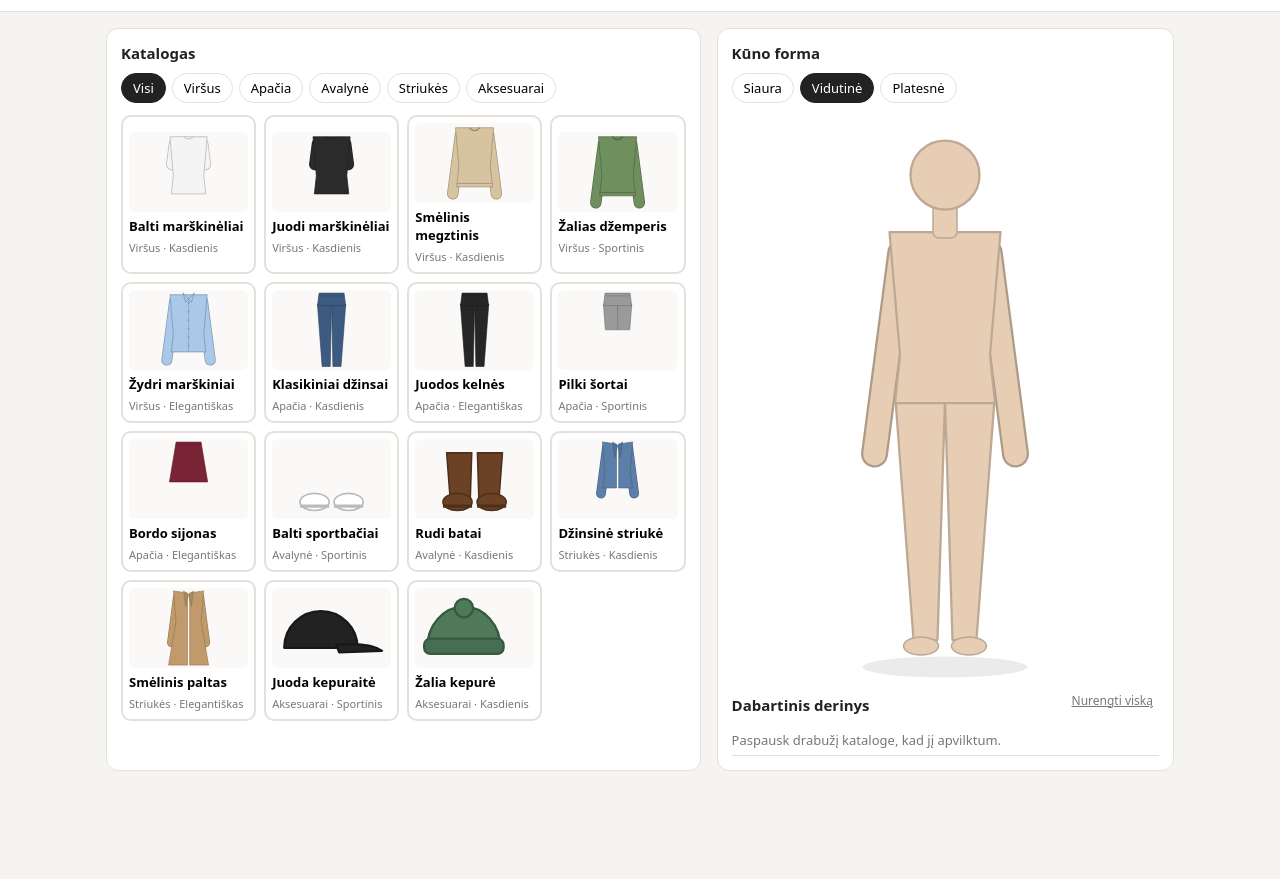
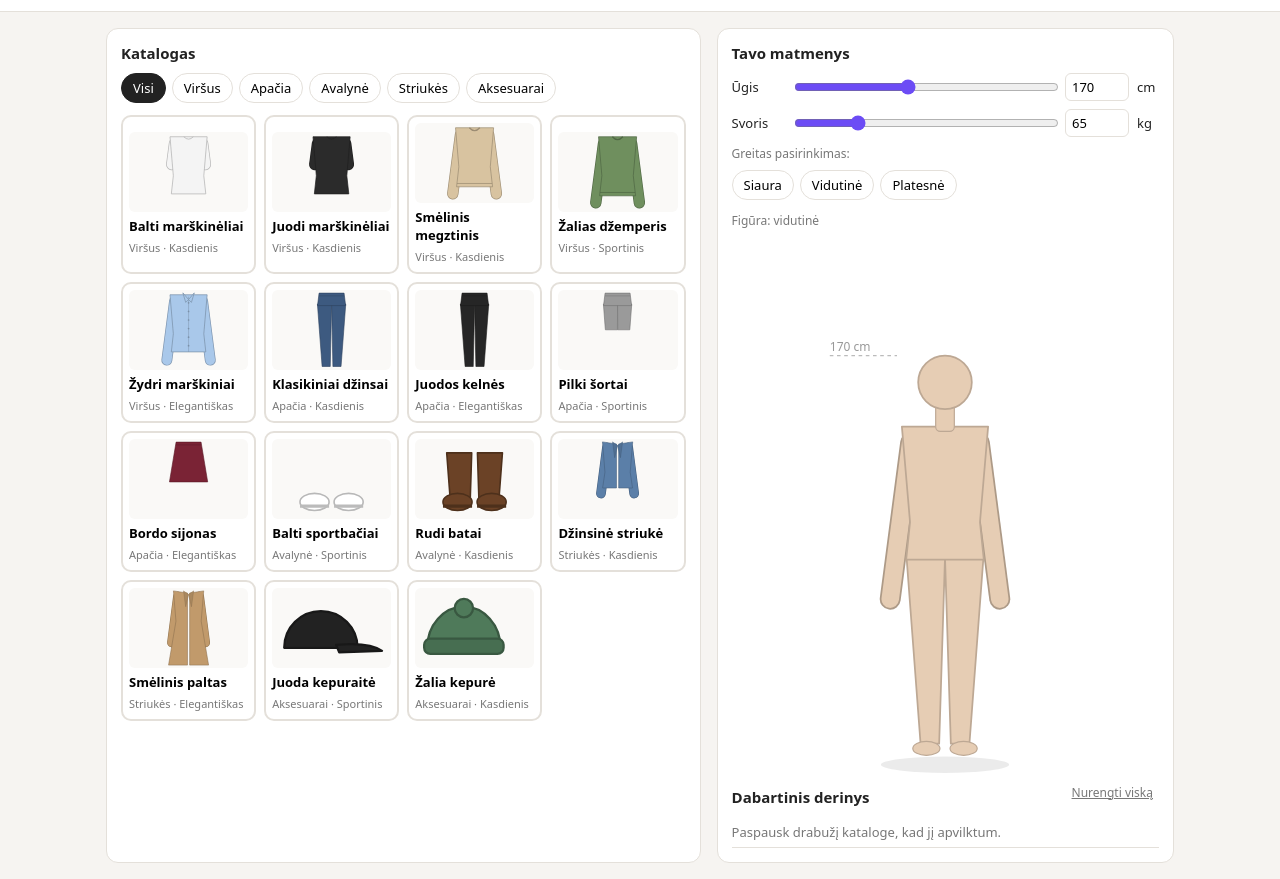
Before and after one commit to linertasmatas-star/NovaFit, a plain HTML site: page index.html in a window 1280 px wide. Shown: the part 44-923 px from the top of the page. Before the commit the page ends 831 px from the top, so only its background shows below. Drawn offline with Linux system fonts and the light colour scheme.

Commit message:
Ūgio ir svorio įvedimas: avataras keičiasi pagal matmenis
Co-Authored-By: Claude Opus 5.5 <noreply@anthropic.com>
Claude-Session: https://claude.ai/code/session_01Bz1C2vWCkjrw6mYgVdEcvR

```diff
--- a/index.html
+++ b/index.html
@@ -34,6 +34,10 @@
   .worn-list li { display:flex; justify-content:space-between; align-items:center; padding:6px 0; border-bottom:1px solid var(--line); }
   .worn-list button, .link { border:none; background:none; color:var(--muted); font-size:12px; text-decoration:underline; }
   .empty { color:var(--muted); font-size:13px; }
+  .measure { display:grid; grid-template-columns:52px 1fr 64px 22px; align-items:center; gap:8px; font-size:13px; margin-bottom:8px; }
+  .measure input[type=range] { width:100%; accent-color:var(--accent); }
+  .measure input[type=number] { width:100%; padding:4px 6px; border:1px solid var(--line); border-radius:6px; font:inherit; }
+  .hint { color:var(--muted); font-size:12px; margin:0 0 8px; }
 </style>
 </head>
 <body>
@@ -53,9 +57,23 @@
 
   <!-- DEŠINĖ: avataras ir dabartinis derinys -->
   <section class="panel">
-    <h2>Kūno forma</h2>
+    <h2>Tavo matmenys</h2>
+    <div class="measure">
+      <span>Ūgis</span>
+      <input type="range" id="heightRange" min="140" max="210" step="1">
+      <input type="number" id="heightNum" min="140" max="210">
+      <span>cm</span>
+    </div>
+    <div class="measure">
+      <span>Svoris</span>
+      <input type="range" id="weightRange" min="40" max="150" step="1">
+      <input type="number" id="weightNum" min="40" max="150">
+      <span>kg</span>
+    </div>
+    <p class="hint">Greitas pasirinkimas:</p>
     <div class="chips" id="shapes"></div>
-    <div class="stage"><svg id="avatar" viewBox="20 10 160 380"></svg></div>
+    <p class="hint" id="bodyInfo"></p>
+    <div class="stage"><svg id="avatar" viewBox="0 -62 200 450"></svg></div>
     <div class="row">
       <h2 style="margin:10px 0 0">Dabartinis derinys</h2>
       <button class="link" id="clearAll">Nurengti viską</button>
@@ -104,6 +122,31 @@ const BODY_SHAPES = {
   wide:   { name:"Platesnė",  s:43, w:40, h:43, a:18 }
 };
 
+// Atskaitos taškai: koks kūnas atitinka kokį svorio ir ūgio santykį (KMI).
+// Tarp jų kūno matmenys apskaičiuojami tolygiai – todėl figūra keičiasi sklandžiai.
+const BODY_ANCHORS = [
+  [17,   BODY_SHAPES.slim],
+  [22.5, BODY_SHAPES.medium],
+  [30,   BODY_SHAPES.wide],
+  [38,   { s:49, w:52, h:52, a:21 }]
+];
+// Greiti pasirinkimai: kokį KMI nustato kiekvienas mygtukas
+const PRESET_BMI = { slim:18.5, medium:22.5, wide:29 };
+const REF_HEIGHT = 175;   // tokio ūgio (cm) avataras nupieštas be mastelio
+
+// Iš ūgio ir svorio apskaičiuoja kūno matmenis piešimui
+function bodyFromMeasures(heightCm, weightKg) {
+  const bmi = weightKg / ((heightCm / 100) ** 2);
+  let i = 0;
+  while (i < BODY_ANCHORS.length - 2 && bmi > BODY_ANCHORS[i + 1][0]) i++;
+  const [b0, p0] = BODY_ANCHORS[i], [b1, p1] = BODY_ANCHORS[i + 1];
+  const t = Math.min(1, Math.max(0, (bmi - b0) / (b1 - b0)));
+  const body = { bmi };
+  for (const k of ["s", "w", "h", "a"]) body[k] = p0[k] + (p1[k] - p0[k]) * t;
+  return body;
+}
+function figureName(bmi) { return bmi < 20 ? "siaura" : bmi < 26 ? "vidutinė" : "platesnė"; }
+
 // Kokia tvarka drabužiai piešiami (vėlesni – viršuje)
 const LAYER_ORDER = ["bottom", "shoes", "top", "outer", "hat"];
 
@@ -111,7 +154,8 @@ const LAYER_ORDER = ["bottom", "shoes", "top", "outer", "hat"];
 // 2. BŪSENA – kas šiuo metu pasirinkta
 // =====================================================================
 const state = {
-  shape: "medium",  // pasirinkta kūno forma
+  height: 170,      // ūgis, cm
+  weight: 65,       // svoris, kg
   worn: {},         // pvz. { top: 3, bottom: 5 } – kategorija → drabužio id
   filter: "all"     // kuri katalogo kategorija rodoma
 };
@@ -133,7 +177,9 @@ const pts = arr => arr.map(p => p.join(",")).join(" ");
 
 // Rankos: nuo peties iki plaštakos
 function arm(b, sign) {
-  return { x1: CX + sign * (b.s - b.a / 2), y1: 102, x2: CX + sign * (b.s + 10), y2: 236 };
+  // plaštaka visada šiek tiek už klubų, kad ranka nelįstų į kūną
+  const handX = Math.max(b.s + 10, b.h + b.a * 0.7);
+  return { x1: CX + sign * (b.s - b.a / 2), y1: 102, x2: CX + sign * handX, y2: 236 };
 }
 // Taškas rankoje: t = 0 (petys) ... 1 (plaštaka)
 function armPoint(b, sign, t) {
@@ -275,16 +321,29 @@ function renderCatalog() {
 
 function renderShapes() {
   $("shapes").innerHTML = Object.entries(BODY_SHAPES).map(([key, s]) =>
-    `<button class="chip ${state.shape === key ? "active" : ""}" data-shape="${key}">${s.name}</button>`).join("");
+    `<button class="chip" data-shape="${key}">${s.name}</button>`).join("");
+}
+
+// Ūgio ir svorio laukeliai rodo tą patį skaičių kaip ir būsena
+function renderMeasures() {
+  $("heightRange").value = $("heightNum").value = state.height;
+  $("weightRange").value = $("weightNum").value = state.weight;
 }
 
 function renderAvatar() {
-  const b = BODY_SHAPES[state.shape];
+  const b = bodyFromMeasures(state.height, state.weight);
+  const k = state.height / REF_HEIGHT;          // aukštesnis žmogus = didesnis avataras
   let svg = drawBody(b);
   for (const cat of LAYER_ORDER) {
     if (state.worn[cat]) svg += drawItem(byId(state.worn[cat]), b);
   }
-  $("avatar").innerHTML = svg;
+  // Viską padidinam/sumažinam nuo pėdų (y = 370), kad avataras „stovėtų“ vietoje
+  const headTop = 370 - (370 - 27) * k;
+  $("avatar").innerHTML = `
+    <line x1="4" y1="${headTop}" x2="60" y2="${headTop}" stroke="#bbb" stroke-dasharray="3 3"/>
+    <text x="4" y="${headTop - 4}" font-size="10" fill="#999">${state.height} cm</text>
+    <g transform="translate(100 370) scale(${k}) translate(-100 -370)">${svg}</g>`;
+  $("bodyInfo").textContent = `Figūra: ${figureName(b.bmi)}`;
 }
 
 function renderWornList() {
@@ -296,8 +355,26 @@ function renderWornList() {
 }
 
 function render() {
-  renderFilters(); renderCatalog(); renderShapes(); renderAvatar(); renderWornList();
+  renderFilters(); renderCatalog(); renderShapes(); renderMeasures(); renderAvatar(); renderWornList();
 }
+
+// Ūgio/svorio keitimas: slankiklis ir skaičiaus laukelis veikia kartu
+const clamp = (v, min, max) => Math.min(max, Math.max(min, v));
+function onMeasure(field, min, max, el) {
+  const v = Number(el.value);
+  if (!v) return;                       // laukelis tuščias – laukiam, kol įves
+  state[field] = clamp(Math.round(v), min, max);
+  // Atnaujinam kitą laukelį, bet ne tą, į kurį žmogus dabar rašo
+  const other = el.type === "range" ? field + "Num" : field + "Range";
+  $(other).value = state[field];
+  renderAvatar();
+}
+$("heightRange").addEventListener("input", e => onMeasure("height", 140, 210, e.target));
+$("heightNum").addEventListener("input",   e => onMeasure("height", 140, 210, e.target));
+$("weightRange").addEventListener("input", e => onMeasure("weight", 40, 150, e.target));
+$("weightNum").addEventListener("input",   e => onMeasure("weight", 40, 150, e.target));
+// Išėjus iš laukelio – parodom pataisytą skaičių (pvz. 300 → 210)
+["heightNum", "weightNum"].forEach(id => $(id).addEventListener("change", renderMeasures));
 
 // =====================================================================
 // 5. PASPAUDIMAI – kas vyksta, kai vartotojas ką nors spaudžia
@@ -307,7 +384,8 @@ document.addEventListener("click", e => {
   if (!el) return;
   const d = el.dataset;
   if (d.filter) state.filter = d.filter;
-  if (d.shape)  state.shape = d.shape;
+  // Greitas pasirinkimas: pagal dabartinį ūgį nustatom tipišką svorį
+  if (d.shape) state.weight = clamp(Math.round(PRESET_BMI[d.shape] * (state.height / 100) ** 2), 40, 150);
   if (d.item) {
     const item = byId(Number(d.item));
     // Paspaudus jau apvilktą drabužį – nuimam, kitaip – uždedam (pakeičiam seną)
```
Also changed, not shown: 1 other file.
